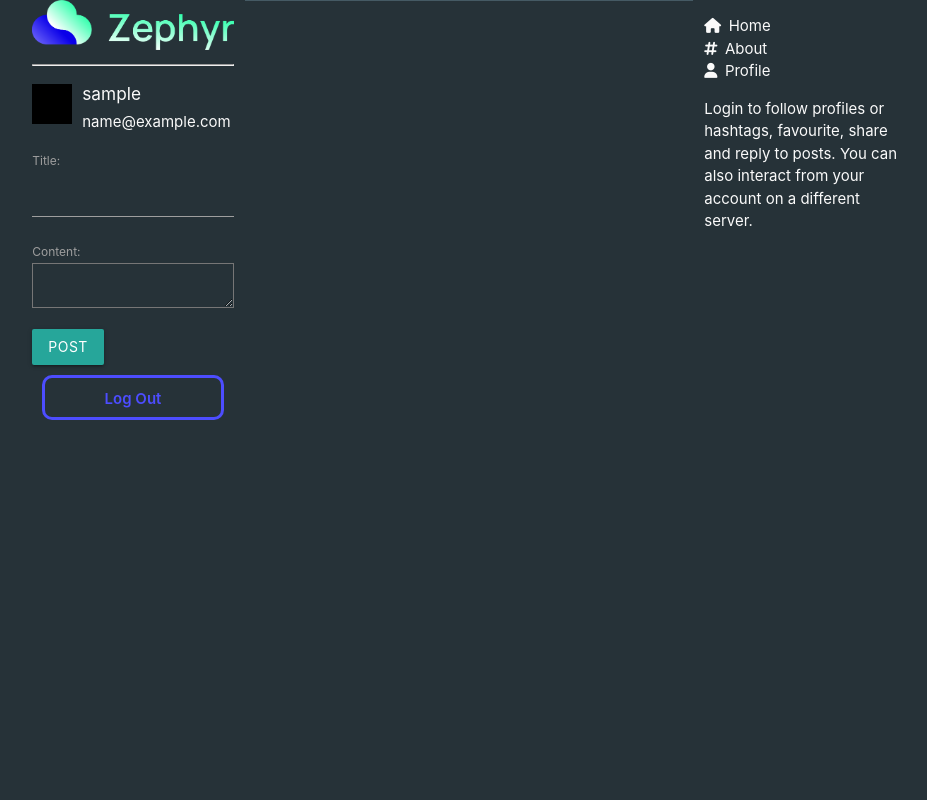
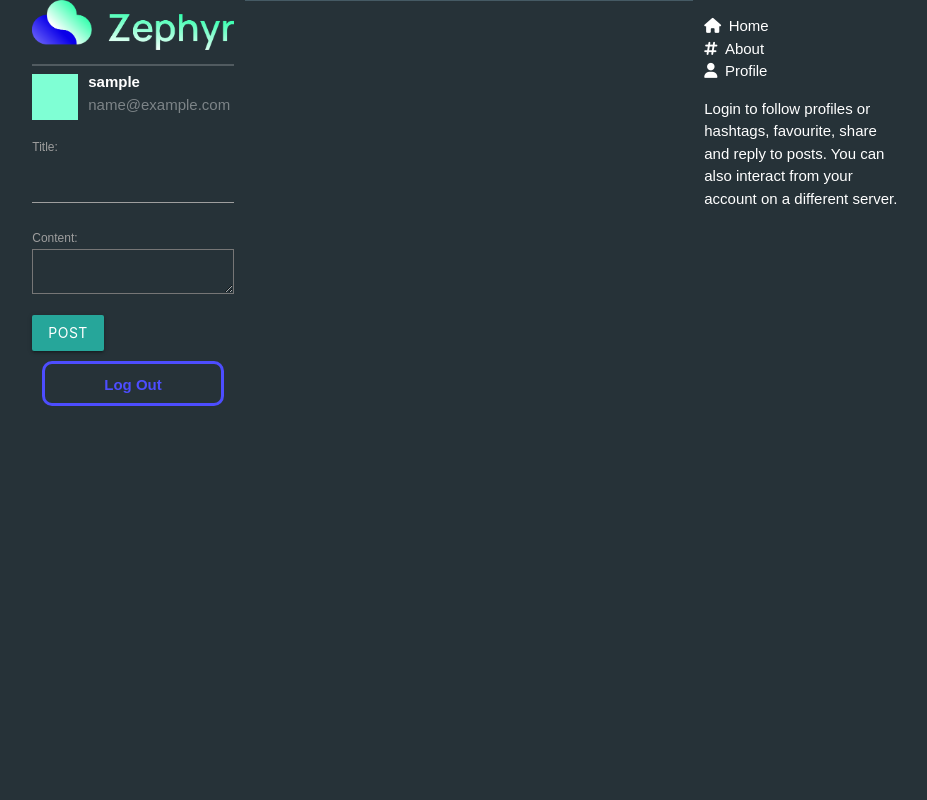
Before and after one commit to wcerteza/Zephyr, a Django app: page / in a window 1280 px wide. Shown: the whole page, without its empty margins (171-1098 px from the left). Run offline with Django 4.2, Linux system fonts and the light colour scheme; the visitor is signed in with stand-in values (Sample User, id 1); data that the repository does not hold is empty.

Commit message:
notes in pull request

```diff
--- a/zephyr/main_app/models.py
+++ b/zephyr/main_app/models.py
@@ -28,7 +28,7 @@ class Post(models.Model):
         ordering = ["-updated_at"]
 
     def get_absolute_url(self):
-        return reverse('detail', kwargs={'post_id': self.id})
+        return reverse("detail", kwargs={"post_id": self.id})
 
 
 class Attachment(models.Model):
--- a/zephyr/main_app/static/css/style.css
+++ b/zephyr/main_app/static/css/style.css
@@ -1,9 +1,22 @@
+:root {
+  font-family: 'Manrope', sans-serif;
+  --main-bg-color: #263238;
+  --stream-bg-color: #455a64;
+  --main-font-color: white;
+  --sec-font-color: rgba(255, 255, 255, 0.4);
+  --hr-color: rgba(255, 255, 255, 0.2)
+}
+
 body {
   display: flex;
   min-height: 100vh;
   flex-direction: column;
-  background-color: #263238;
-  color: #fafafa;
+  background-color: var(--main-bg-color);
+  color: var(--main-font-color);
+}
+
+.row {
+  margin-bottom: 0px;
 }
 
 main {
@@ -13,13 +26,6 @@ main {
 footer.page-footer {
   padding-top: 0;
   text-align: right;
-}
-
-.placeholder {
-  background-color: red;
-  width: 100%;
-  height: 40px;
-  margin-bottom: 20px;
 }
 
 ul {
@@ -36,14 +42,15 @@ ul {
 
 .user-profile {
   background-color: black;
-  height: 40px;
-  width: 40px;
-  margin-right: 10px;
+  height: 46px;
+  width: 46px;
+  gap: 10px;
 }
 
 .user-names {
   display: flex;
   flex-direction: column;
+  line-height: 10px;
 }
 
 .logoutbtn {
@@ -86,3 +93,57 @@ ul {
   height: 45px;
   color: #4D4DFF
 }
+
+.post-info {
+  display: flex;
+  justify-content: space-between;
+  flex-direction: row-reverse;
+}
+
+.user-avatar {
+  width: 46px;
+  height: 46px;
+  background-color: aquamarine;
+}
+
+.user_info {
+  display: flex;
+  flex-direction: row;
+  gap: 10px;
+}
+
+.username {
+  font-weight: 600;
+  line-height: 16px;
+}
+
+.displayname {
+  line-height: 30px;
+  color: var(--sec-font-color);
+}
+
+.post_relative-time {
+  margin: 0px;
+  color: var(--sec-font-color)
+}
+
+hr {
+  border: 0.1rem solid var(--hr-color);
+}
+
+.post {
+  margin: 24px auto;
+  color: white;
+}
+
+.action-bar {
+  display: flex;
+  flex-direction: row;
+  justify-content: space-around;
+  margin: 16px auto;
+  color: var(--sec-font-color);
+}
+
+.detail-meta {
+  font-size: 13px;
+}
--- a/zephyr/main_app/templates/posts_base.html
+++ b/zephyr/main_app/templates/posts_base.html
@@ -15,17 +15,17 @@
 <body>
   <div class="container">
     <div class="row">
-      <div class="col l3">
+      <div class="col l3" id="sticky-left">
         <a href="/">
           <img src="{% static 'images/Zephyr-Web.png' %}" class="responsive-img" alt="" />
         </a>
         <hr />
         {% if user.is_authenticated %}
-        <div class="user-card">
-          <div class="user-profile"></div>
+        <div class="user_info">
+          <div class="user-avatar"></div>
           <div class="user-names">
-            <h6>{{ user.username }}</h6>
-            <h7>{{ user.email }}</h7>
+            <span class="username">{{ user.username }}</span>
+            <span class="displayname">{{ user.email }}</span>
           </div>
         </div>
 
@@ -48,7 +48,6 @@
           <div>Login</div>
         </a>
         {% endif %}
-
       </div>
       <div class="col l6 blue-grey darken-2">
         {% block content %} {% endblock %}
--- a/zephyr/main_app/templates/stream.html
+++ b/zephyr/main_app/templates/stream.html
@@ -1,13 +1,38 @@
-{% extends 'posts_base.html' %} {% load static %} {% block content %}
+{% extends 'posts_base.html' %} {% load static %} {% load humanize %} {% block content %}
+
 {% for post in posts %}
 <a href="{% url 'detail' post.id %}">
+  <div class="post">
+    <div class="post-info">
+      <p class="post_relative-time">{{ post.updated_at|naturaltime }}</p>
+      <div class="user_info">
+        <div class="user-avatar"></div>
+        <div class="user-names">
+          <span class="username">{{ post.user }}</span>
+          <span class="displayname">{{ post.user.email }}</span>
+        </div>
+      </div>
+    </div>
+    <p>{{ post.title }}</p>
+  </div>
+</a>
+<div class="action-bar">
+  {% if user.is_authenticated and user.id == post.user.id %}
+  <a href="{% url 'comment_create' post.id %}" class="post-action"><i class="fa-solid fa-comment"></i></a>
+  <i class="fa-solid fa-heart"></i>
+  <i class="fa-solid fa-pen-to-square"></i>
+  <i class="fa-solid fa-trash"></i>
+  {% elif user.is_authenticated %}
+  <i class="fa-solid fa-comment"></i>
+  <i class="fa-solid fa-heart"></i>
+  <i class="fa-solid fa-pen-to-square" style="color: var(--hr-color);"></i>
+  <i class="fa-solid fa-trash" style="color: var(--hr-color);"></i>
+  {% endif %}
+</div>
 
 
-  <h2>{{ post.user }}</h2>
-  <p>{{ post.title }}</p>
-  <p>{{ post.content }}</p>
-  <p>{{ post.created_at }}</p>
+<hr>
 
-  {% endfor %}
+{% endfor %}
 
-  {% endblock %}
+{% endblock %}
--- a/zephyr/main_app/urls.py
+++ b/zephyr/main_app/urls.py
@@ -11,6 +11,7 @@ urlpatterns = [
     path("posts/<int:pk>/delete/", views.PostDelete.as_view(), name="posts_delete"),
     # Account
     path("accounts/signup/", views.signup, name="signup"),
+    # Comment
     path(
         "posts/<int:post_id>/comment_create/",
         views.comment_create,
--- a/zephyr/zephyr/settings.py
+++ b/zephyr/zephyr/settings.py
@@ -43,6 +43,7 @@ INSTALLED_APPS = [
     "django.contrib.sessions",
     "django.contrib.messages",
     "django.contrib.staticfiles",
+    "django.contrib.humanize",
 ]
 
 MIDDLEWARE = [
```
Also changed, not shown: zephyr/main_app/templates/posts/detail.html (+50 -10 lines).
